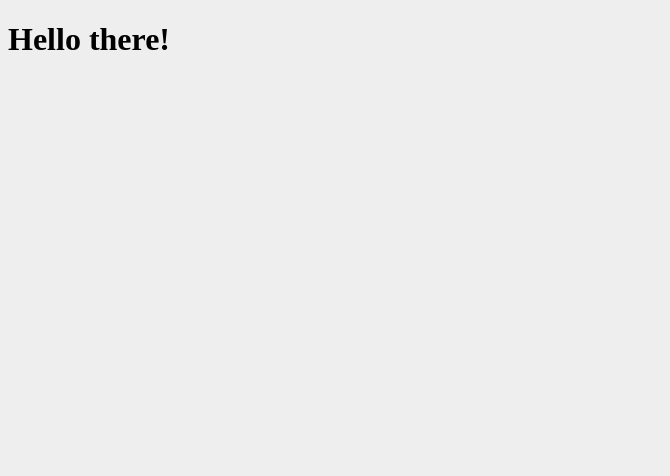
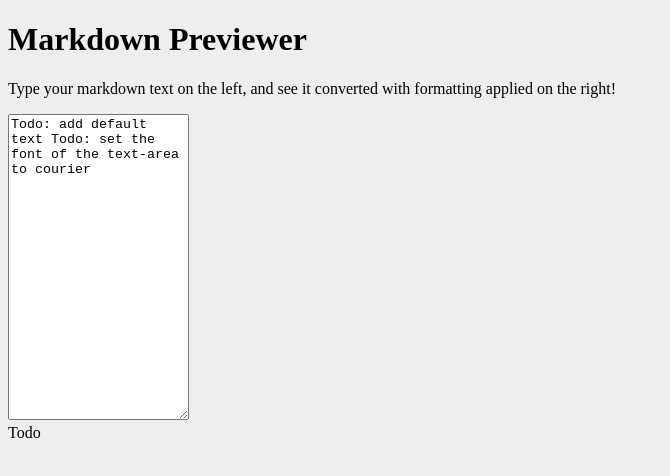
Before and after one commit to gregorywong/markdown-previewer, a React app: page / in a window 1280 px wide. Shown: the top 476 px of the page, without its empty margins (0-670 px from the left). Built offline with nearby package versions, Linux system fonts and the light colour scheme.

Commit message:
Set up general layout of page

```diff
--- a/src/App.jsx
+++ b/src/App.jsx
@@ -5,9 +5,26 @@ export default class App extends React.Component {
   render() {
     return (
       <div>
-        <header>
-          <h1>Hello there!</h1>
+        <header className="text-center">
+          <h1>Markdown Previewer</h1>
+          <div className="m-2">
+            <p>Type your markdown text on the left, and see it converted with formatting applied on the right!</p>
+          </div>
         </header>
+        <div className="container-fluid h-100">
+
+          <div className="row">
+            <div className="col-6">
+              <textarea className="form-control w-100" name="" id="" rows="20" placeholder="Enter markdown text here">
+                Todo: add default text
+                Todo: set the font of the text-area to courier
+              </textarea>
+            </div>
+            <div className="col-6">
+              Todo
+            </div>
+          </div>
+        </div>
       </div>
     )
   }
--- a/src/app.scss
+++ b/src/app.scss
@@ -1,6 +1,15 @@
 body {
-    background-color: #EEE;
-    p {
-        color: black;
-    }
+  background-color: #EEE;
 }
+
+.test-red {
+  background-color: red;
+}
+
+.test-blue {
+  background-color: blue;
+}
+
+.test-green {
+  background-color: green;
+}
```
